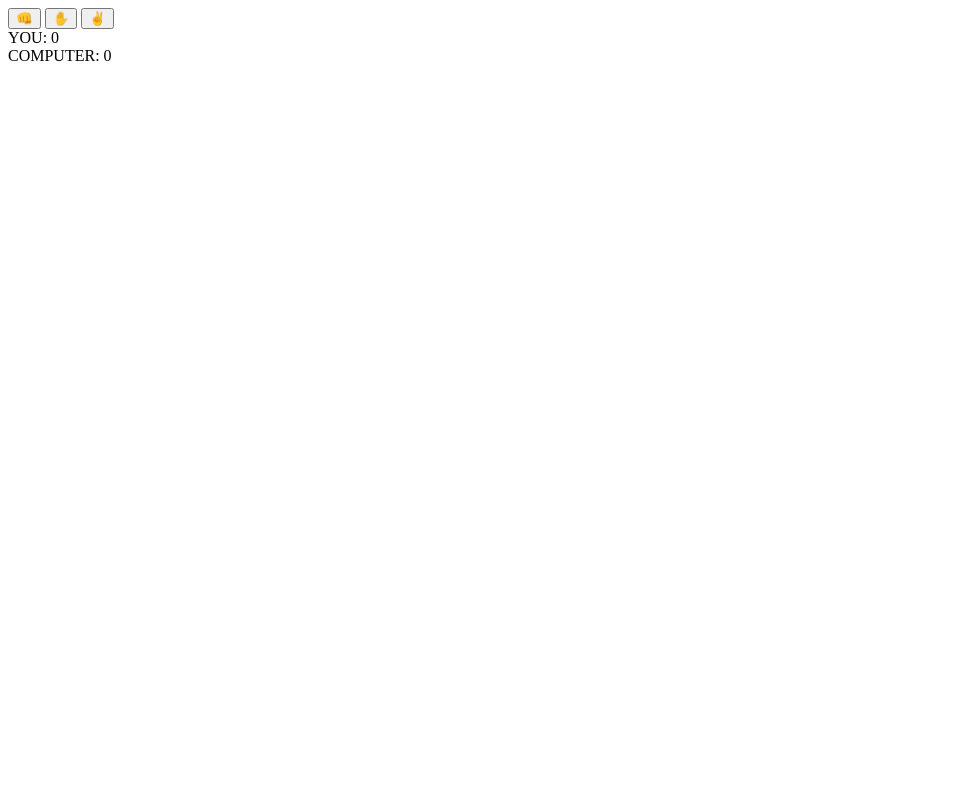
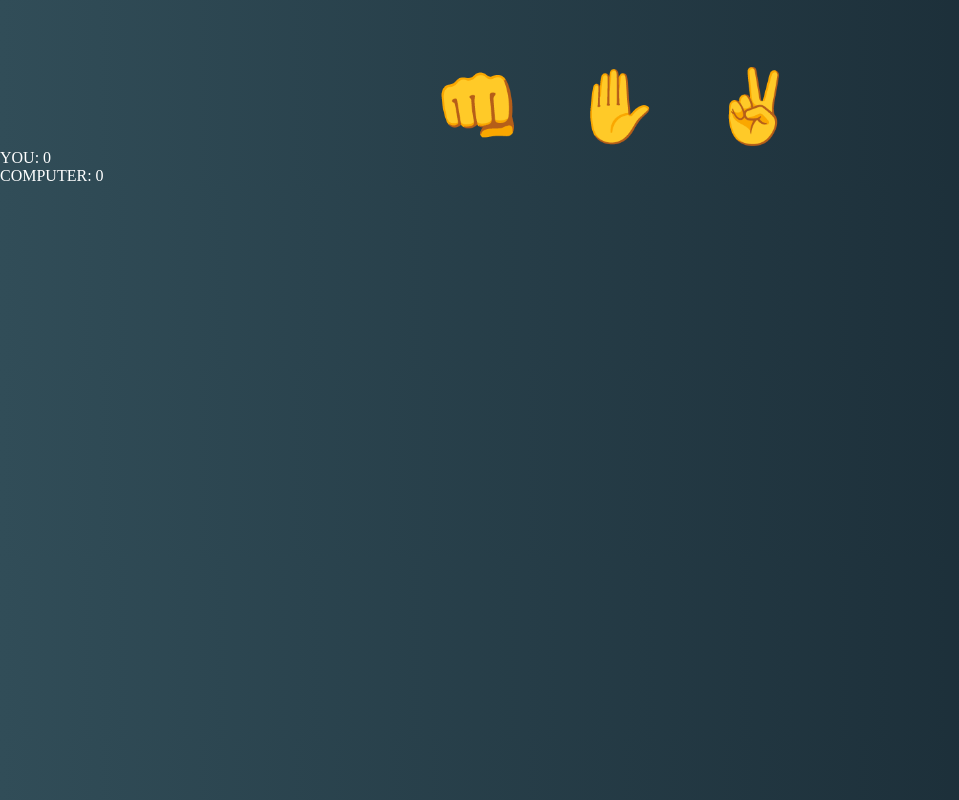
Before and after one commit to KiranShrinivaas8367/Rock_Paper_Scissors, a plain HTML site: page index.html in a window 1280 px wide. Shown: the whole page, without its empty margins (0-959 px from the left). Drawn offline with Linux system fonts and the light colour scheme.

Commit message:
resut->added

```diff
--- a/index.html
+++ b/index.html
@@ -4,23 +4,27 @@
     <meta charset="UTF-8">
     <meta http-equiv="X-UA-Compatible" content="IE=edge">
     <meta name="viewport" content="width=device-width, initial-scale=1.0">
+    <link rel="stylesheet" href="style.css">
+
     <title>Rock_Paper_Scissors</title>
 </head>
 <body>
     <div class="playings">
         <button class="play">👊</button>
         <button class="play">✋</button>
-        <button class="play">✌</button>
+        <button class="play">✌️</button>
     </div>
 
     <div class="result">
         <div>YOU:
-            <span>0</span>
+            <span class="score">0</span>
         </div>
         <div>
             COMPUTER:
-            <span>0</span>
+            <span class="score">0</span>
         </div>
     </div>
 </body>
+
+<script src="main.js"></script>
 </html>
```
